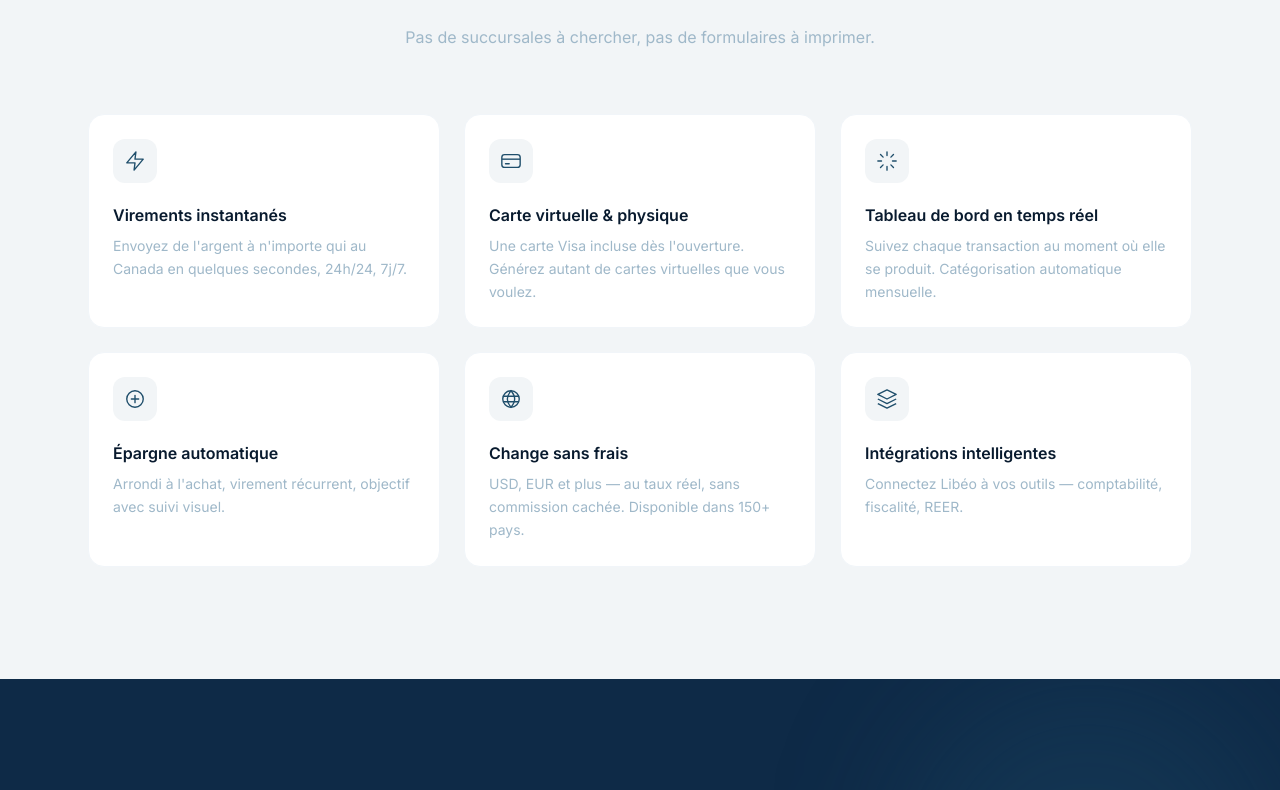
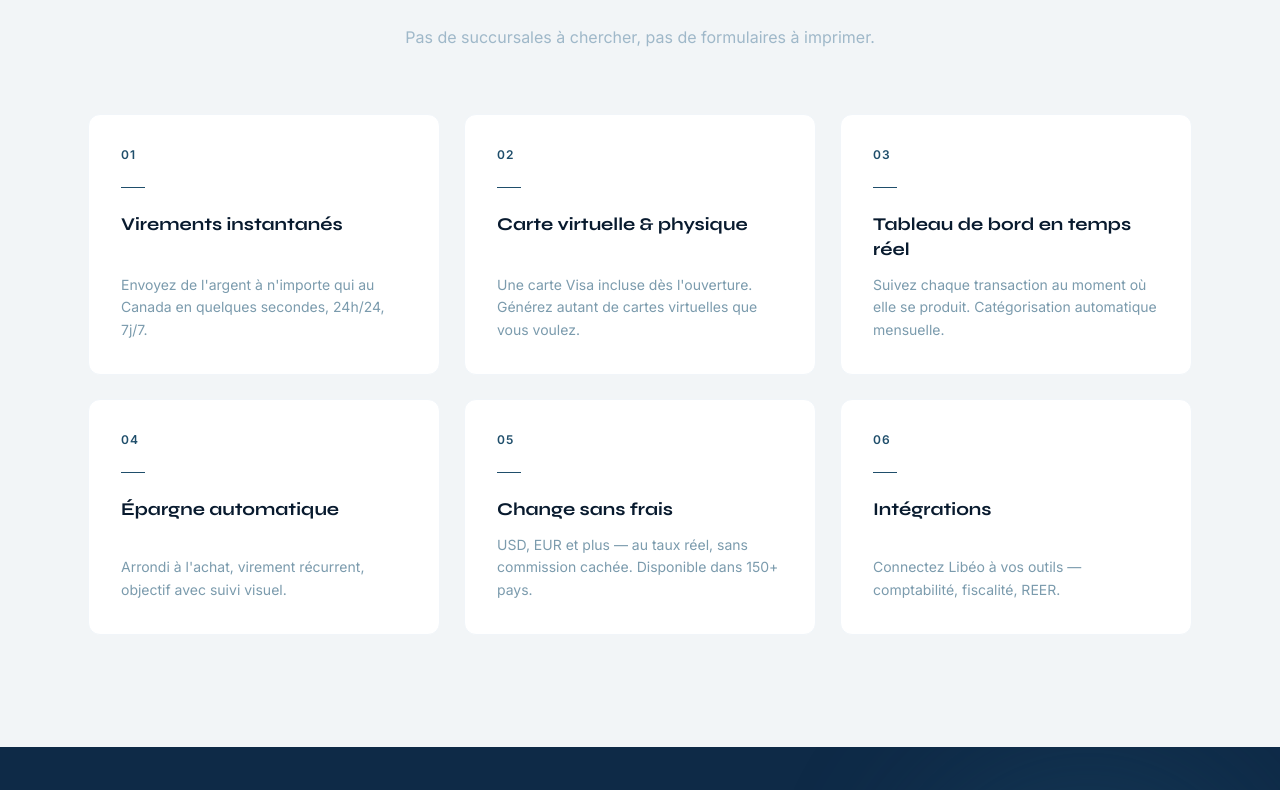
Before and after one commit to nodemrufin-hash/Gestion-de-bank, a Next.js app: page / in a window 1280 px wide. Shown: the part 1026-1816 px from the top of the page. Built offline with nearby package versions, Linux system fonts and the light colour scheme.

Commit message:
leger modification des cartes features

```diff
--- a/src/components/home/about.tsx
+++ b/src/components/home/about.tsx
@@ -50,7 +50,7 @@ export default function About() {
           </div>
         </div>
 
-        <div className="relative h-72 sm:h-96 w-full lg:h-auto lg:w-5/12 lg:mx-8">
+        <div className="relative h-72 sm:h-96 w-full lg:h-auto lg:w-5/12 lg:mx-16">
           <Image
             src="/forest5.webp"
             alt="forest"
--- a/src/components/home/features.tsx
+++ b/src/components/home/features.tsx
@@ -1,125 +1,36 @@
-import { ReactNode } from "react";
-
 interface Feature {
-  icon: ReactNode;
   title: string;
   description: string;
 }
 
 const features: Feature[] = [
   {
-    icon: (
-      <svg width="22" height="22" viewBox="0 0 24 24" fill="none">
-        <path
-          d="M13 2L3 14h9l-1 8 10-12h-9l1-8z"
-          stroke="currentColor"
-          strokeWidth="1.5"
-          strokeLinejoin="round"
-        />
-      </svg>
-    ),
     title: "Virements instantanés",
     description:
       "Envoyez de l'argent à n'importe qui au Canada en quelques secondes, 24h/24, 7j/7.",
   },
   {
-    icon: (
-      <svg width="22" height="22" viewBox="0 0 24 24" fill="none">
-        <rect
-          x="2"
-          y="5"
-          width="20"
-          height="14"
-          rx="3"
-          stroke="currentColor"
-          strokeWidth="1.5"
-        />
-        <path d="M2 10h20" stroke="currentColor" strokeWidth="1.5" />
-        <path
-          d="M6 15h4"
-          stroke="currentColor"
-          strokeWidth="1.5"
-          strokeLinecap="round"
-        />
-      </svg>
-    ),
     title: "Carte virtuelle & physique",
     description:
       "Une carte Visa incluse dès l'ouverture. Générez autant de cartes virtuelles que vous voulez.",
   },
   {
-    icon: (
-      <svg width="22" height="22" viewBox="0 0 24 24" fill="none">
-        <path
-          d="M12 2v4M12 18v4M4.93 4.93l2.83 2.83M16.24 16.24l2.83 2.83M2 12h4M18 12h4M4.93 19.07l2.83-2.83M16.24 7.76l2.83-2.83"
-          stroke="currentColor"
-          strokeWidth="1.5"
-          strokeLinecap="round"
-        />
-      </svg>
-    ),
     title: "Tableau de bord en temps réel",
     description:
       "Suivez chaque transaction au moment où elle se produit. Catégorisation automatique mensuelle.",
   },
   {
-    icon: (
-      <svg width="22" height="22" viewBox="0 0 24 24" fill="none">
-        <circle cx="12" cy="12" r="9" stroke="currentColor" strokeWidth="1.5" />
-        <path
-          d="M8 12h8M12 8v8"
-          stroke="currentColor"
-          strokeWidth="1.5"
-          strokeLinecap="round"
-        />
-      </svg>
-    ),
     title: "Épargne automatique",
     description:
       "Arrondi à l'achat, virement récurrent, objectif avec suivi visuel.",
   },
   {
-    icon: (
-      <svg width="22" height="22" viewBox="0 0 24 24" fill="none">
-        <path
-          d="M3 12a9 9 0 1 0 18 0 9 9 0 0 0-18 0z"
-          stroke="currentColor"
-          strokeWidth="1.5"
-        />
-        <path
-          d="M3.6 9h16.8M3.6 15h16.8"
-          stroke="currentColor"
-          strokeWidth="1.5"
-        />
-        <path
-          d="M12 3c-2.5 3-4 5.5-4 9s1.5 6 4 9c2.5-3 4-5.5 4-9s-1.5-6-4-9z"
-          stroke="currentColor"
-          strokeWidth="1.5"
-        />
-      </svg>
-    ),
     title: "Change sans frais",
     description:
       "USD, EUR et plus — au taux réel, sans commission cachée. Disponible dans 150+ pays.",
   },
   {
-    icon: (
-      <svg width="22" height="22" viewBox="0 0 24 24" fill="none">
-        <path
-          d="M12 2L2 7l10 5 10-5-10-5z"
-          stroke="currentColor"
-          strokeWidth="1.5"
-          strokeLinejoin="round"
-        />
-        <path
-          d="M2 17l10 5 10-5M2 12l10 5 10-5"
-          stroke="currentColor"
-          strokeWidth="1.5"
-          strokeLinejoin="round"
-        />
-      </svg>
-    ),
-    title: "Intégrations intelligentes",
+    title: "Intégrations",
     description: "Connectez Libéo à vos outils — comptabilité, fiscalité, REER.",
   },
 ];
@@ -150,28 +61,28 @@ export default function Features() {
           </p>
         </div>
 
-        <div className="grid grid-cols-1 sm:grid-cols-2 lg:grid-cols-3 gap-4 sm:gap-6">
-          {features.map(({ icon, title, description }) => (
+        <div className="grid grid-cols-1 sm:grid-cols-2 lg:grid-cols-3 gap-6">
+          {features.map(({ title, description }, i) => (
             <div
               key={title}
-              className="group p-6 rounded-2xl bg-white border border-slate-100 hover:shadow-md transition-all duration-300"
+              className="group p-8 bg-white rounded-xl border border-slate-100 hover:border-slate-200 hover:shadow-sm transition-all duration-200 flex flex-col"
             >
-              <div
-                className="w-11 h-11 rounded-xl flex items-center justify-center mb-5 transition-transform duration-300 group-hover:scale-110"
-                style={{ backgroundColor: "#F2F5F7", color: "#1F4E6B" }}
+              <span
+                className="text-xs font-semibold tracking-widest mb-6 block"
+                style={{ color: "#1F4E6B" }}
               >
-                {icon}
-              </div>
+                {String(i + 1).padStart(2, "0")}
+              </span>
+
+              <div className="w-6 h-px mb-6" style={{ backgroundColor: "#1F4E6B" }} />
+
               <h3
-                className="font-semibold mb-2 text-base"
-                style={{ color: "#081A2E" }}
+                className="font-bold text-lg mb-3 leading-snug"
+                style={{ fontFamily: "var(--font-syne)", color: "#081A2E" }}
               >
                 {title}
               </h3>
-              <p
-                className="text-sm leading-relaxed"
-                style={{ color: "#9FB8C9" }}
-              >
+              <p className="text-sm leading-relaxed mt-auto" style={{ color: "#7B9BAD" }}>
                 {description}
               </p>
             </div>
```
